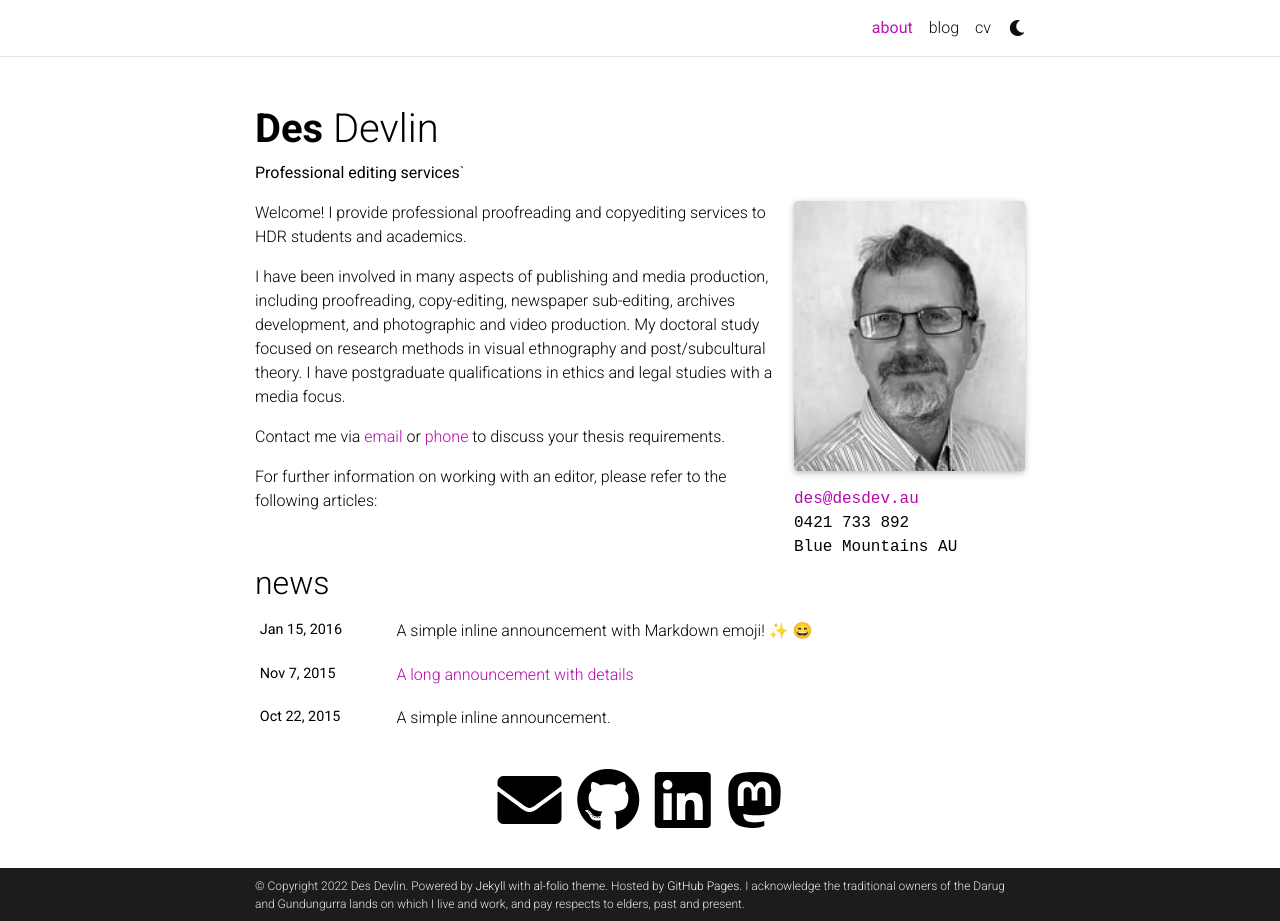
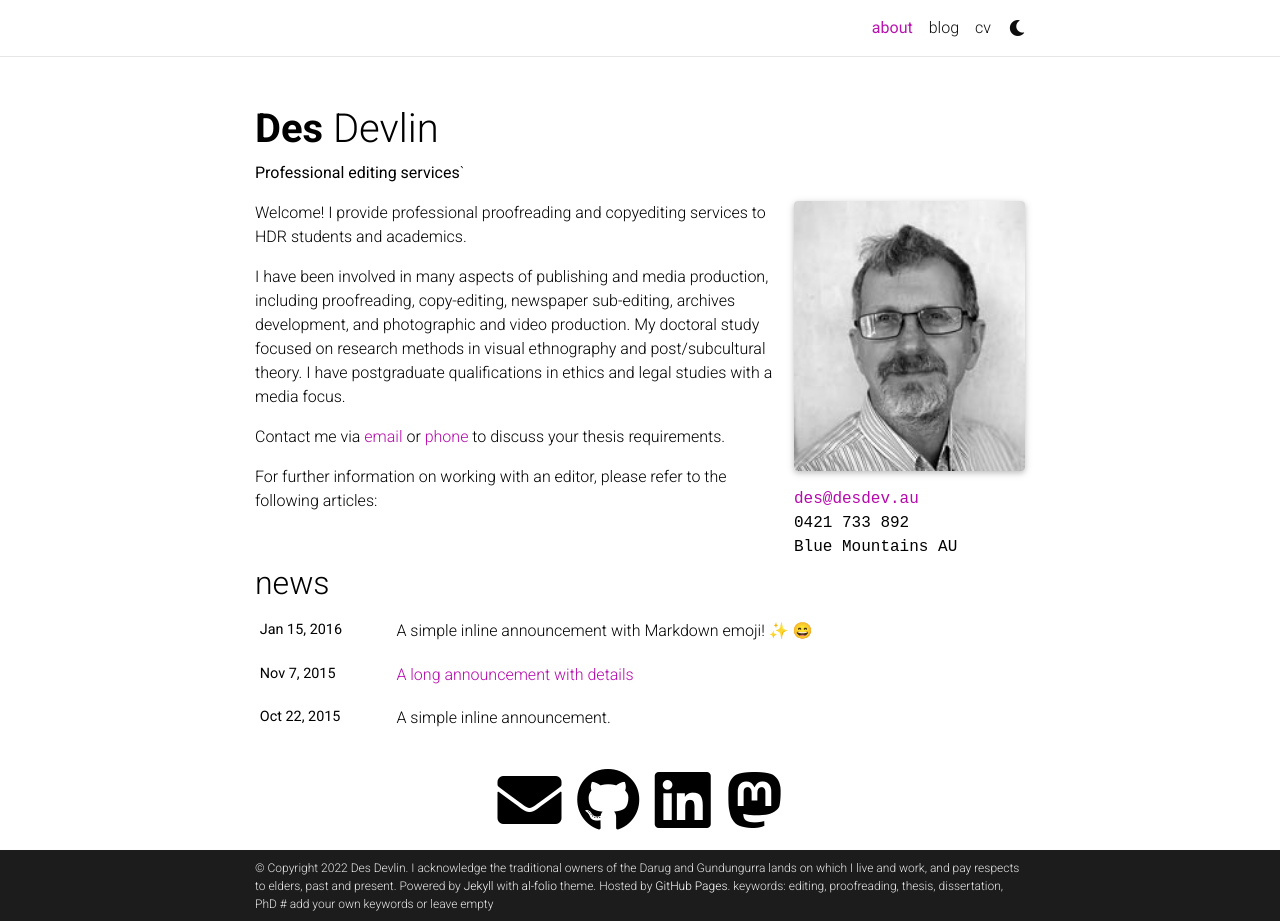
Before and after one commit to desmodev/desmodev.github.io, a Jekyll site: the page built from _pages/about.md, in a window 1280 px wide and 921 px high. Built offline with Jekyll 4.4.1, drawn with Linux system fonts in a browser that asks for light colours; full-size pictures stand in for the smaller copies a plugin makes; emoji names are drawn with the system emoji font; comment, search, counter and statistics services are not loaded; a style sheet for code colours, icons or effects is not loaded; some of the changed lines change nothing that is shown.

Commit message:
Update _config.yml

```diff
--- a/_config.yml
+++ b/_config.yml
@@ -10,10 +10,10 @@ email: des@desdev.au
 description: > # the ">" symbol means to ignore newlines until "footer_text:"
   A simple, whitespace theme for academics. Based on [*folio](https://github.com/bogoli/-folio) design.
 footer_text: >
+  I acknowledge the traditional owners of the Darug and Gundungurra lands on which I live and work, and pay respects to elders, past and present.
   Powered by <a href="https://jekyllrb.com/" target="_blank">Jekyll</a> with <a href="https://github.com/alshedivat/al-folio">al-folio</a> theme.
   Hosted by <a href="https://pages.github.com/" target="_blank">GitHub Pages</a>.
-  I acknowledge the traditional owners of the Darug and Gundungurra lands on which I live and work, and pay respects to elders, past and present.
-keywords: editing, proofreading, thesis, dissertation, PhD  # add your own keywords or leave empty
+  keywords: editing, proofreading, thesis, dissertation, PhD  # add your own keywords or leave empty
 
 lang: en # the language of your site (for example: en, fr, cn, ru, etc.)
 icon: ⚛️  # the emoji used as the favicon (alternatively, provide image name in /assets/img/)
```
